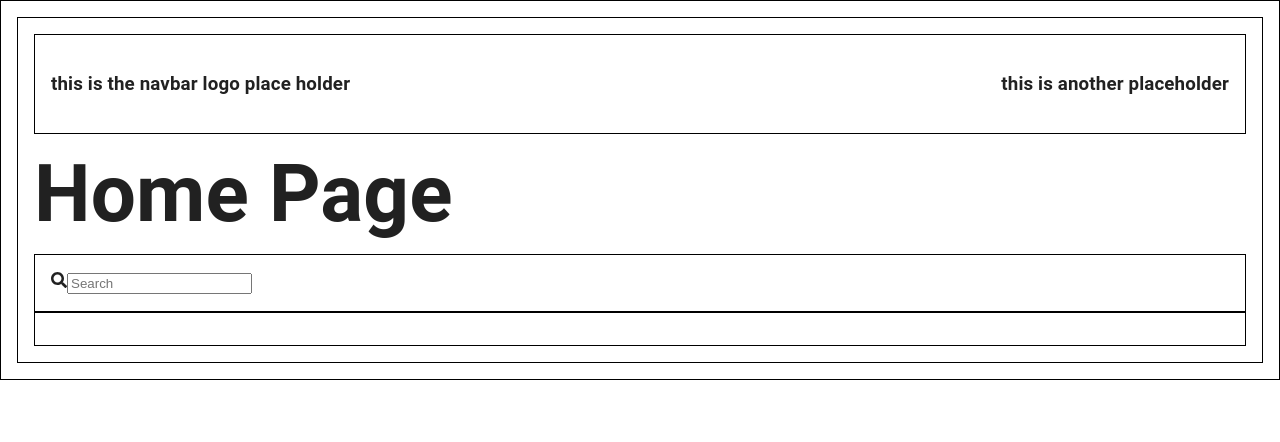
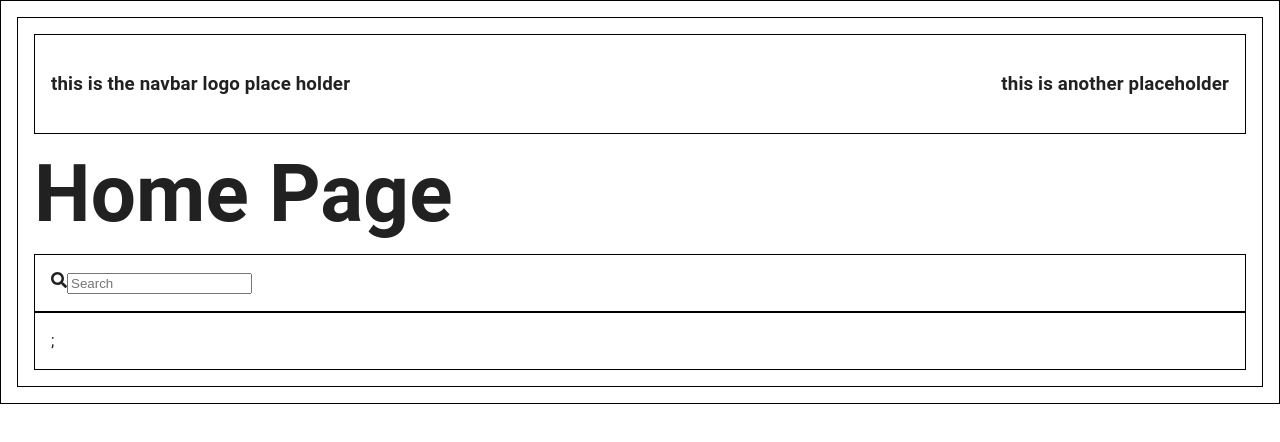
Before and after one commit to oscarwelton/stock-tracker, a React (Create React App) app in the folder frontend/: page / in a window 1280 px wide. Shown: the top 442 px of the page. Built offline with nearby package versions, Linux system fonts and the light colour scheme; the HTML template or start-up script is replaced by a standard one.

Commit message:
search results displayed in browser using react

```diff
--- a/frontend/src/components/SearchBar.jsx
+++ b/frontend/src/components/SearchBar.jsx
@@ -1,5 +1,7 @@
 import { FaSearch } from "react-icons/fa";
 import { useState } from "react";
+
+let searchResults = [];
 
 const SearchBar = () => {
   const [input, setInput] = useState("");
@@ -14,7 +16,8 @@ const SearchBar = () => {
     })
       .then((res) => res.json())
       .then((json) => {
-        console.log(json);
+        searchResults = json;
+        console.log(searchResults);
       });
   };
 
@@ -36,7 +39,14 @@ const SearchBar = () => {
           onChange={(e) => handleChange(e.target.value)}
         />
       </div>
-      <div className="searchResults"></div>
+      <div className="searchResults">
+        {searchResults.map((result) => (
+          <div className="searchResult" key={result.id}>
+            <p>{result.displaySymbol}</p>
+            <p>{result.description}</p>
+          </div>
+        ))};
+      </div>
     </>
   );
 };
```
Also changed, not shown: 1 other file (tests, documents, lock files or other folders).
